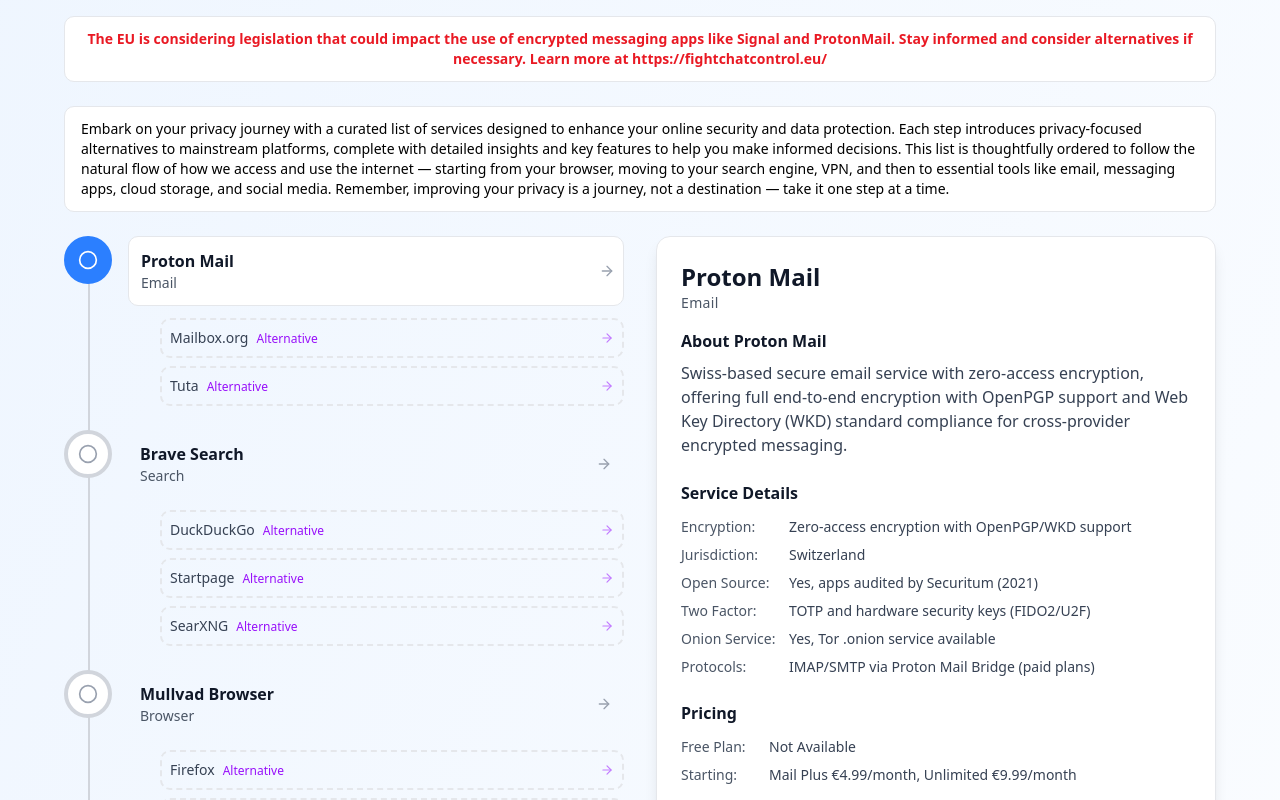
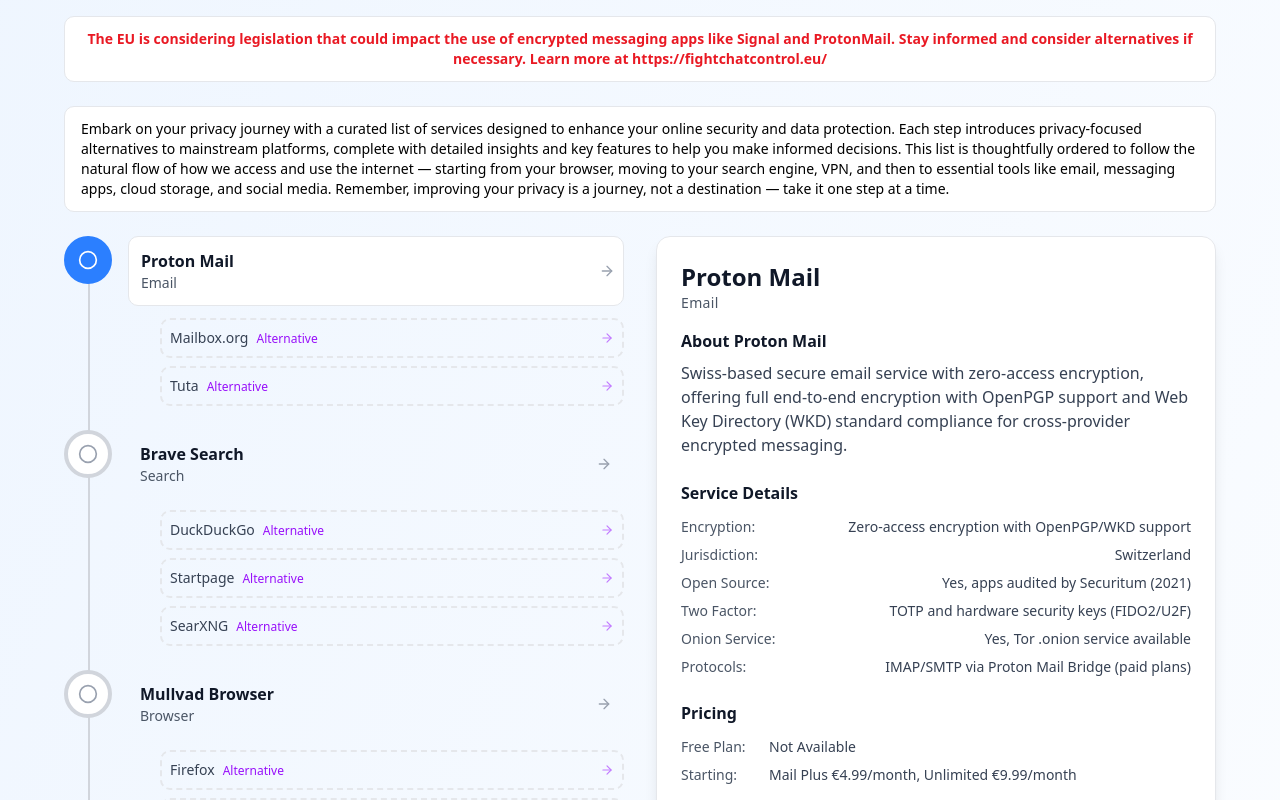
Before and after one commit to renatoka/myprivacyjourney, a Next.js app: page / in a window 1280 px wide. Shown: the top 800 px of the page. Built offline with nearby package versions, Linux system fonts and the light colour scheme.

Commit message:
small UI changes

```diff
--- a/app/layout.tsx
+++ b/app/layout.tsx
@@ -47,7 +47,7 @@
               target="_blank"
               rel="noopener noreferrer"
             >
-              GitHub
+              Star on GitHub
             </Link>
             <Separator orientation="vertical" />
           </div>
--- a/app/page.tsx
+++ b/app/page.tsx
@@ -245,7 +245,6 @@
                 <p className="text-gray-700">{currentService.description}</p>
               </div>
 
-              {/* Service Facts */}
               <div className="mb-6">
                 <h3 className="font-semibold text-gray-900 mb-3">
                   Service Details
@@ -253,7 +252,10 @@
                 <div className="grid gap-2">
                   {Object.entries(currentService.facts).map(
                     ([key, value], index) => (
-                      <div key={index} className="flex items-start">
+                      <div
+                        key={index}
+                        className="flex items-start justify-between"
+                      >
                         <span className="text-sm font-medium text-gray-600 capitalize min-w-[100px]">
                           {key.replace(/([A-Z])/g, " $1").toLowerCase()}:
                         </span>
@@ -270,7 +272,6 @@
                 </div>
               </div>
 
-              {/* Pricing Information */}
               <div className="mb-6">
                 <h3 className="font-semibold text-gray-900 mb-3">Pricing</h3>
                 <div className="space-y-2">
@@ -297,7 +298,6 @@
                 </div>
               </div>
 
-              {/* Pros */}
               <div className="mb-6">
                 <h3 className="font-semibold text-gray-900 mb-3">
                   Key Benefits
@@ -315,7 +315,6 @@
                 </ul>
               </div>
 
-              {/* Cons */}
               <div className="mb-6">
                 <h3 className="font-semibold text-gray-900 mb-3">
                   Considerations
@@ -362,7 +361,6 @@
                 )}
               </div>
 
-              {/* Navigation buttons */}
               <div className="flex justify-between">
                 <button
                   onClick={() => {
@@ -432,20 +430,6 @@
                     </div>
                   </>
                 )}
-
-              {selectedAlternative && (
-                <>
-                  <Separator className="my-6" />
-                  <div className="mt-6">
-                    <button
-                      onClick={() => setSelectedAlternative(null)}
-                      className="flex items-center gap-2 text-sm text-gray-600 hover:text-gray-900 mb-4"
-                    >
-                      ← Back to {primaryServices[currentStep].name}
-                    </button>
-                  </div>
-                </>
-              )}
             </div>
           ) : (
             <div className="bg-white rounded-xl shadow-lg p-8 border border-gray-200 text-center">
```
